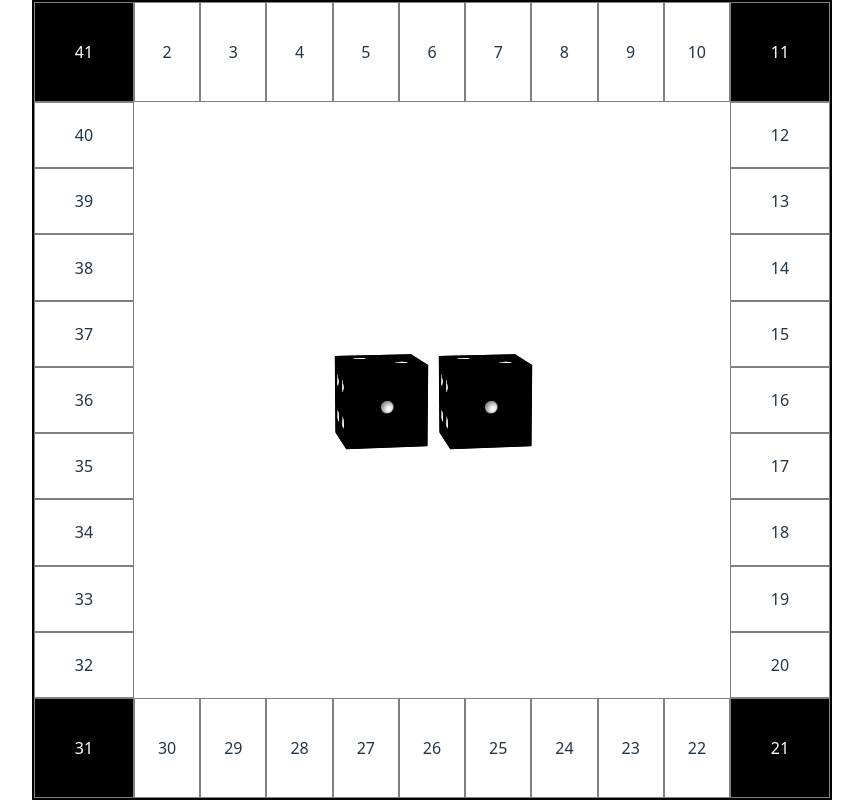
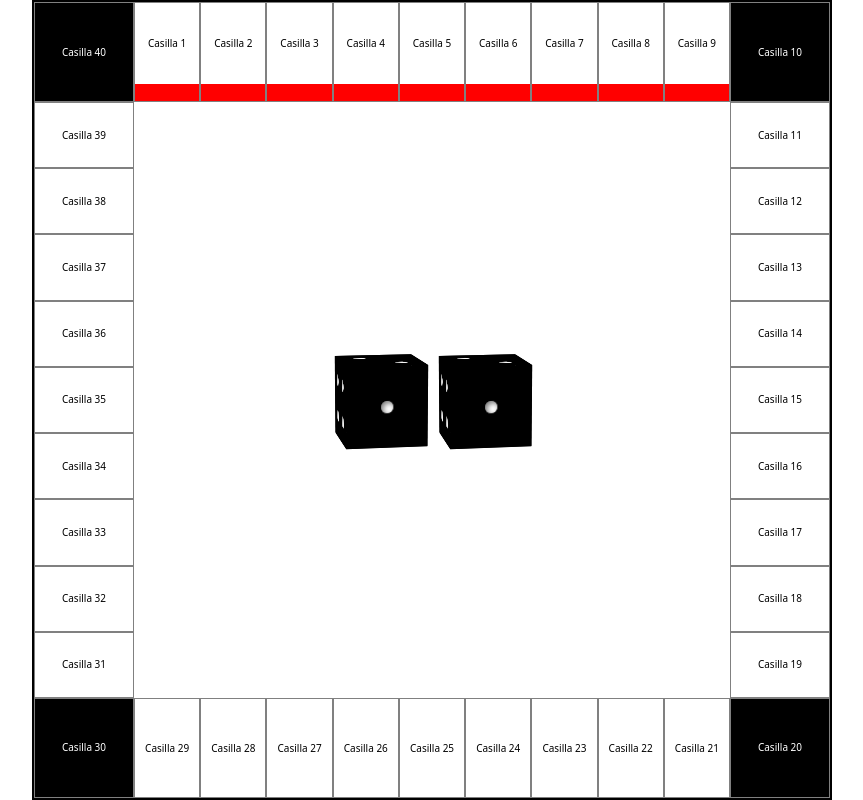
Before and after one commit to GuilleSanzNieto/ProyectoInterfacesMonoply, a React (Vite) app: page / in a window 1280 px wide. Both pictures are taken after a click on the button "Empezar". Shown: the whole page, without its empty margins (208-1071 px from the left). Built offline with nearby package versions, Linux system fonts and the light colour scheme.

Commit message:
animacion sincronizada con dados

```diff
--- a/src/components/Dados.jsx
+++ b/src/components/Dados.jsx
@@ -1,7 +1,7 @@
 import React, { useRef, useState, useEffect } from 'react';
 import './styles/Dados.css';
 
-const Dados = ({ spinning }) => {
+const Dados = ({ spinning, setValor, index }) => {
   const [a, setA] = useState(1);
   const cubeRef = useRef(null);
   const numRefs = {
@@ -28,7 +28,6 @@ const Dados = ({ spinning }) => {
 
   const spin = () => {
     const randomNum = Math.floor(Math.random() * 6) + 1;
-    console.log(randomNum);
 
     let newKindaSpin = '';
     let newA = '';
@@ -75,7 +74,13 @@ const Dados = ({ spinning }) => {
       if (numRefs[newA].current) {
         resetAnimation(numRefs[newA].current);
         numRefs[newA].current.style.animation = 'fadeIn 2s linear forwards';
-        console.log("dado girado \n");
+        setValor(previouState => {
+          return {
+            ...previouState,
+            [index]: randomNum
+          }
+        });
+
       }
     }, 2000);
   };
--- a/src/components/Tablero.jsx
+++ b/src/components/Tablero.jsx
@@ -1,13 +1,19 @@
-import React, { useState, useRef } from 'react';
+import React, { useState, useRef, useEffect } from 'react';
 import './styles/Tablero.css';
 import Dados from './Dados';
 
 const Tablero = () => {
   const [activeIndexes, setActiveIndexes] = useState([]);
+  const [valorDados, setValorDados] = useState([]);
   const [spinning, setSpinning] = useState(false);
+  const [casillaActual, setCasillaActual] = useState(0);
 
-  const handleClick = (index) => {
-    const newActiveIndexes = [index, index + 1, index + 2];
+  const animation = (index, size) => {
+    const newActiveIndexes = [];
+    for (let i = 0; i <= size; i++) {
+      newActiveIndexes.push((index + i) % 40);
+    }
+
     setActiveIndexes([]);
 
     newActiveIndexes.forEach((activeIndex, i) => {
@@ -23,26 +29,51 @@ const Tablero = () => {
         }, i * 500);
       });
     }, 2000);
+
+    // Actualiza la casilla actual después de que la animación haya terminado
+    setTimeout(() => {
+      setCasillaActual(newActiveIndexes[newActiveIndexes.length - 1]);
+    }, (size + 1) * 500);
   };
 
   const handleCenterClick = () => {
-    if(!spinning){
+    if (!spinning) {
       setSpinning(true);
       setTimeout(() => setSpinning(false), 1000); // Stop spin
     }
   };
 
+  useEffect(() => {
+    if (valorDados[0] && valorDados[1]) {
+      const sumaDados = valorDados[0] + valorDados[1];
+      let nuevaCasilla = casillaActual + sumaDados;
+
+      console.log('casillaActual', casillaActual);
+      console.log('nuevaCasilla', nuevaCasilla);
+
+      if (nuevaCasilla > 40) {
+        nuevaCasilla = 0;
+      }
+
+      setCasillaActual(null);
+      animation(casillaActual, sumaDados);
+    }
+  }, [valorDados]);
+
   const casillas = [];
   for (let i = 0; i < 41; i++) {
     const isCorner = [10, 20, 30, 40].includes(i);
     const isActive = activeIndexes.includes(i);
+    const isActual = casillaActual === i;
     casillas.push(
       <div
         key={i}
-        className={`casilla ${isCorner ? 'casilla-esquina' : ''} ${isActive ? 'recorrer' : ''}`}
-        onClick={() => handleClick(i)}
+        className={`casilla ${isCorner ? 'casilla-esquina' : ''} ${isActive ? 'recorrer' : ''} ${isActual ? 'actual' : ''}`}
       >
-        {i + 1}
+        <div className="content">
+          <span>Casilla {i}</span>
+        </div>
+        <div className="color"></div>
       </div>
     );
   }
@@ -62,8 +93,13 @@ const Tablero = () => {
         {casillas.slice(30, 41).reverse()}
       </div>
       <div className="casilla-centro" onClick={handleCenterClick}>
-        <Dados spinning={spinning} />
-        <Dados spinning={spinning}/>
+        <div className="dados">
+          <Dados spinning={spinning} index={0} setValor={setValorDados} />
+          <Dados spinning={spinning} index={1} setValor={setValorDados} />
+        </div>
+        {valorDados[0] && valorDados[1] && (
+          <p>{valorDados[0]} + {valorDados[1]} = {valorDados[0] + valorDados[1]}</p>
+        )}
       </div>
     </div>
   );
--- a/src/components/styles/Dados.css
+++ b/src/components/styles/Dados.css
@@ -11,11 +11,13 @@
 
 * {
     box-sizing: border-box;
+    margin: 0;
+    padding: 0;
+
 }
 .content {
     width: var(--size);
     height: var(--size);
-    margin: 50px auto;
     perspective: 1000px;
 }
 .cube {
--- a/src/components/styles/Tablero.css
+++ b/src/components/styles/Tablero.css
@@ -29,8 +29,55 @@ html, body {
   display: flex;
   justify-content: center;
   align-items: center;
-  font-size: calc(min(100vw, 100vh, 400px) / 25);
+  --font-size: calc(min(100vw, 100vh, 400px) / 25);
+  font-size: 10px;
+  background-color: white;
+  color: black;
 }
+
+.casilla.actual {
+  background-color: blue;
+}
+
+
+.casilla .content {
+  margin: 0;
+  padding: 0;
+  width: fit-content;
+  height: fit-content;
+  display: flex;
+}
+
+.casilla .content p{
+  margin: 0;
+  padding: 0;
+}
+
+
+.fila-superior .casilla{
+  display: flex;
+  flex-direction: column;
+  justify-content: space-between;
+  align-items: center;
+}
+
+.fila-superior .casilla .content{
+  width: 100%;
+  height: 100%;
+  display: flex;
+  justify-content: center;
+  align-items: center;
+}
+
+.fila-superior .casilla .color{
+  width: 100%;
+  height: 20px;
+  background-color: red;
+}
+
+
+
+
 
 .casilla-esquina {
   background-color: black;
@@ -80,12 +127,18 @@ html, body {
   grid-column: 6 / 7;
   grid-row: 6 / 7;
   display: flex;
+  flex-direction: column ;
+  justify-content: center;
+  align-items: center;
+  gap: 25%;
+}
+
+.casilla-centro .dados{
+  display: flex;
   justify-content: center;
   align-items: center;
   gap: 15%;
 }
-
-
 
 
 
@@ -98,7 +151,7 @@ html, body {
     background-color: yellow;
   }
   100% {
-    background-color: transparent;
+    background-color: white;
   }
 }
 
```
